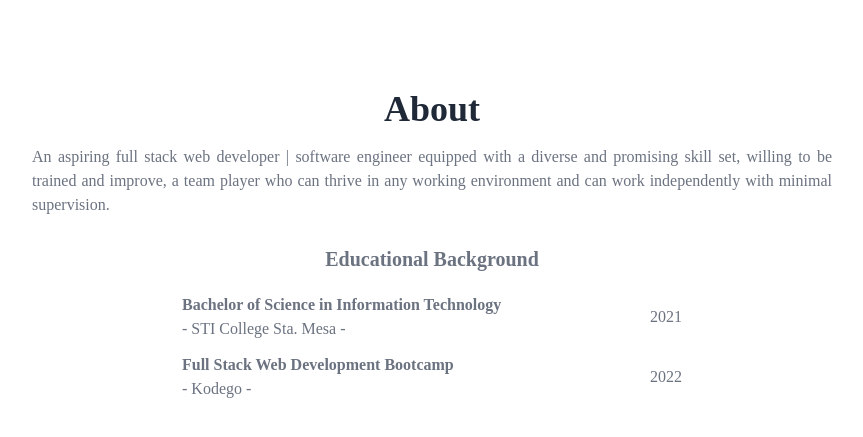
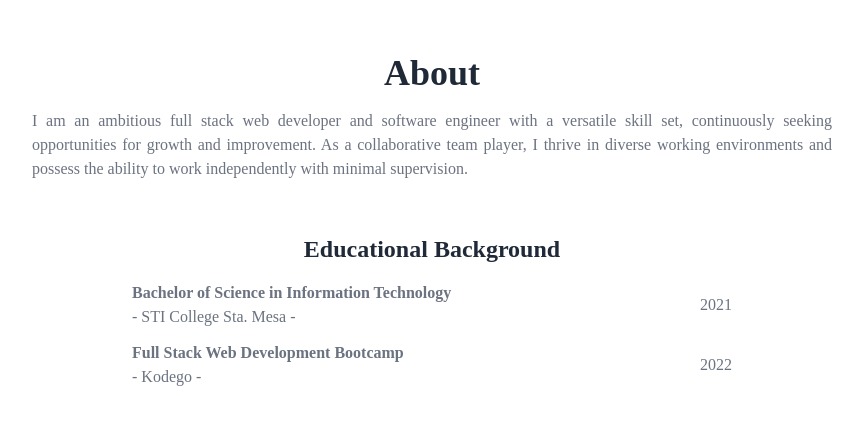
Before and after one commit to mikhail-jeff/portfolio, a React (Create React App) app: page / in a window 1280 px wide. Shown: the part 955-1392 px from the top of the page, without its empty margins (208-1071 px from the left). Built offline with nearby package versions, Linux system fonts and the light colour scheme.

Commit message:
edited about component

```diff
--- a/src/components/About.jsx
+++ b/src/components/About.jsx
@@ -6,11 +6,12 @@ const About = () => {
 			<div className='max-w-[1080px] mx-auto p-4'>
 				<p className='text-4xl font-bold text-center mb-4 text-gray-800'>About</p>
 				<p className='max-w-[800px] text-justify'>
-					An aspiring full stack web developer | software engineer equipped with a diverse and promising skill set, willing to be trained and improve, a team player who can thrive in any working environment and can work independently with minimal supervision.
+					I am an ambitious full stack web developer and software engineer with a versatile skill set, continuously seeking opportunities for growth and improvement. As a collaborative team player, I thrive in diverse working environments and possess the ability to work independently with minimal
+					supervision.
 				</p>
-				<div>
-					<p className=' py-2 mt-5 mb-3 text-xl font-bold text-center'>Educational Background</p>
-					<div className='flex justify-between items-center max-w-[500px] mx-auto'>
+				<div className='m-12'>
+					<p className=' py-1 mb-3 text-2xl font-bold text-center text-gray-800'>Educational Background</p>
+					<div className='flex justify-between items-center max-w-[600px] mx-auto'>
 						<p className='flex flex-col'>
 							<span className='font-bold'>Bachelor of Science in Information Technology</span>
 							<span className='font-medium'>- STI College Sta. Mesa -</span>
@@ -19,7 +20,7 @@ const About = () => {
 							<span className='font-medium'>2021</span>
 						</p>
 					</div>
-					<div className='flex justify-between items-center max-w-[500px] mx-auto mt-3'>
+					<div className='flex justify-between items-center max-w-[600px] mx-auto mt-3'>
 						<p className='flex flex-col'>
 							<span className='font-bold'>Full Stack Web Development Bootcamp</span>
 							<span className='font-medium'>- Kodego -</span>
```
Also changed, not shown: src/components/Contact.jsx (+3 -6 lines).
